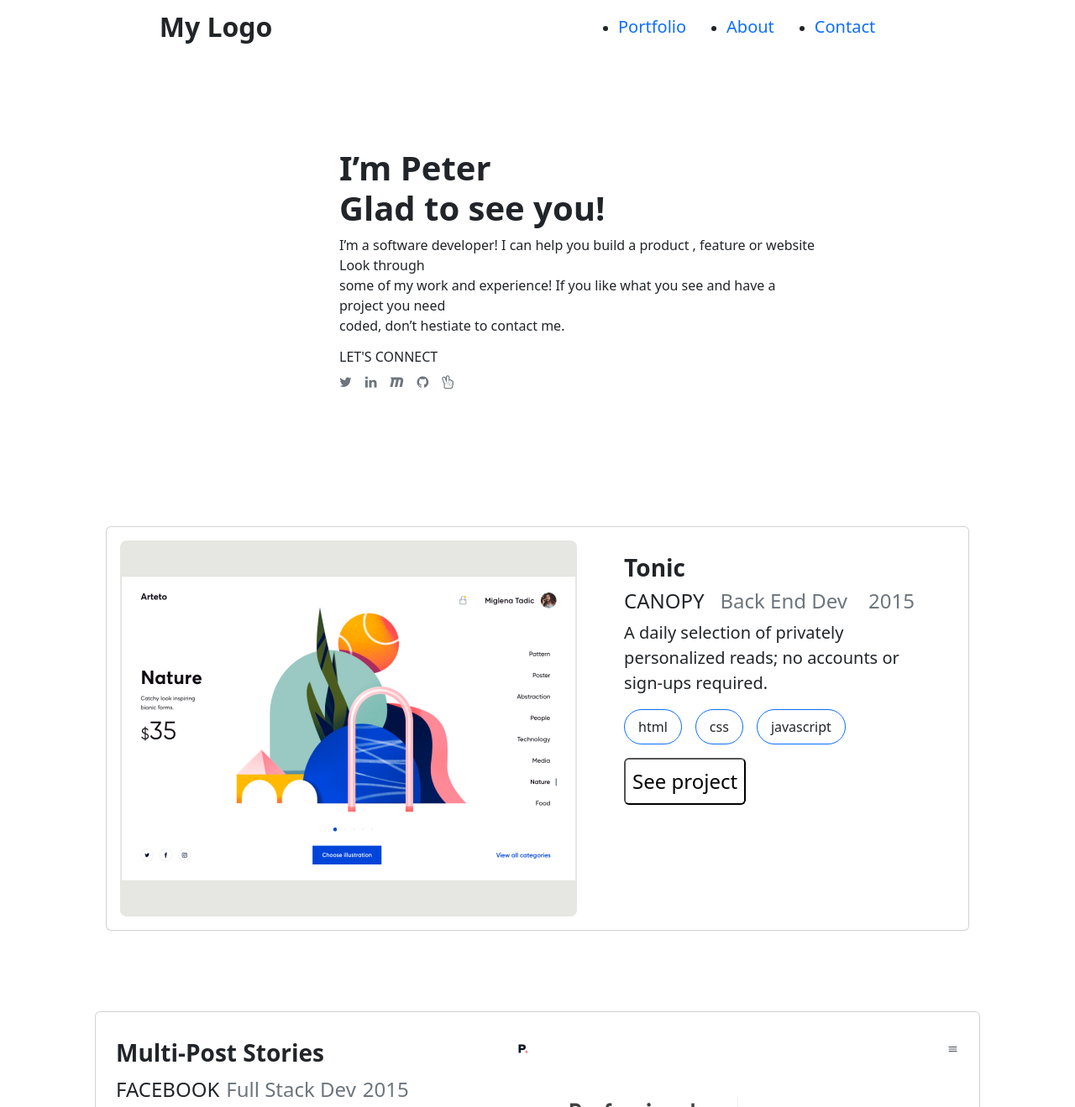
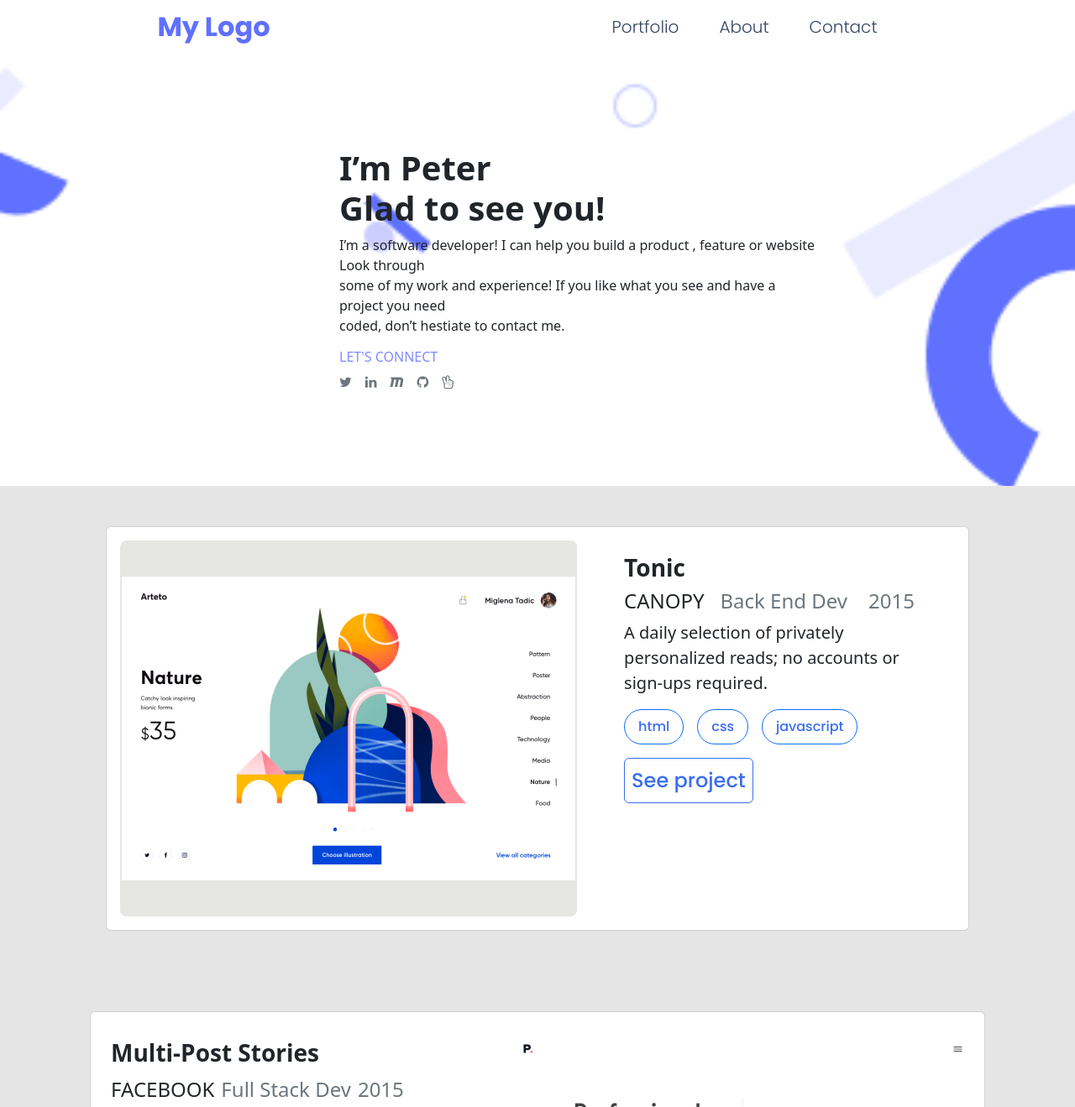
Before and after one commit to peter-mwovi/Bootstrapped-portfolio-, a plain HTML site: page index.html in a window 1280 px wide. Shown: the top 1319 px of the page at 84% size. Drawn offline with nearby package versions, Linux system fonts and the light colour scheme; a web font is replaced by a local one.

Commit message:
Edit style.css file for extra changes

```diff
--- a/style.css
+++ b/style.css
@@ -1,26 +1,78 @@
-body{
-    font-family: "poppins", sans-serif;
-    margin: 0;
-    padding: 0;
-    background-color: #E5E5E5;
+*,
+*::before,
+*::after {
+  -webkit-box-sizing: border-box;  /* for Google Chrome and Apple Safari */
+  -moz-box-sizing: border-box;    /* for Mozilla Firefox */
+  -ms-box-sizing: border-box;   /* for Microsoft's Internet Explorer */
+  box-sizing: border-box;       /* box-sizing is a property allows us to change exactly how the box-model works  */
 }
 
-.col-12{
-    padding: 0;
+html {
+  margin: 0;
+  padding: 0;
+  box-sizing: border-box;
 }
 
-.jumbotron{
-    background-image: url(./images/bg-header.png);
-    background-size: cover;
-    background-repeat: no-repeat;
-    width: 100%;
-    height: 100vh;
+body {
+  font-family: 'Quicksand', Helvetica, sans-serif;
+  background-color: rgb(255, 255, 255);
+
+  /*  position: relative; */
+  min-height: 100vh;  /* vh (viewport height as unit of measure)) */
+  margin: 0;
 }
 
-.navbar-brand{
-    color: #6070FF !important;
+.bg-lightgrey {
+  background-color: #e5e5e5;
 }
 
-.nav-link{
-    color: #344563 !important;
+header .my-logo-title {
+  color: #6070ff;
+  font-family: 'Poppins', sans-serif;
 }
+
+header .navbar-links {
+  list-style: none;
+}
+
+header .navbar-links li a {
+  color: #344563;
+  font-family: 'Poppins', sans-serif;
+}
+
+.connect {
+  color: #7f8cff;
+}
+
+.section-1 {
+  background-image: url("../images/header-shapes.png");
+  background-size: cover;
+  background-repeat: no-repeat;
+}
+
+.section-2 .technologies {
+  color: #396df2;
+  font-family: 'Poppins', sans-serif;
+}
+
+footer form button {
+  color: #396df2;
+}
+
+.section-2 .card .card-body button {
+  color: #396df2;
+  border: 1px solid #396df2;
+  font-family: 'Poppins', sans-serif;
+}
+
+footer {
+  background-image: url("../images/footer-shapes.png");
+  background-size: cover;
+  background-repeat: no-repeat;
+  background-color: #396df2;
+}
+
+footer form input,
+footer form textarea {
+  width: 100%;
+}
```
